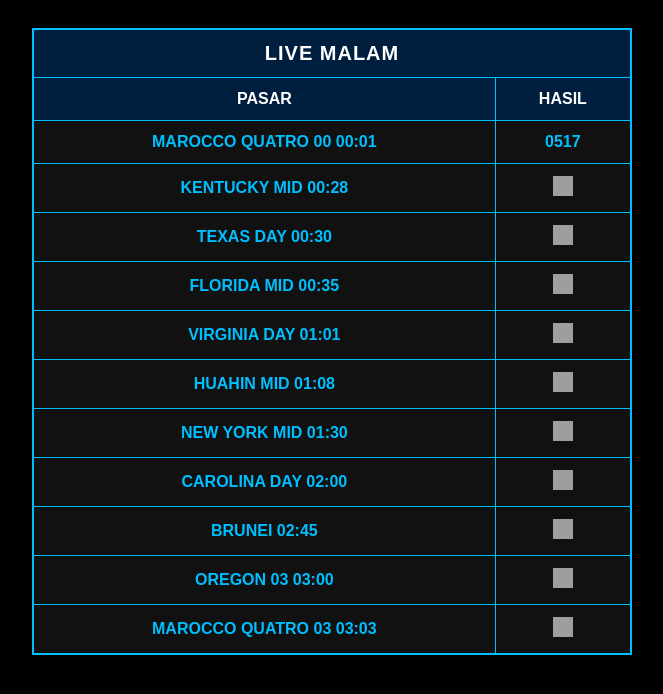
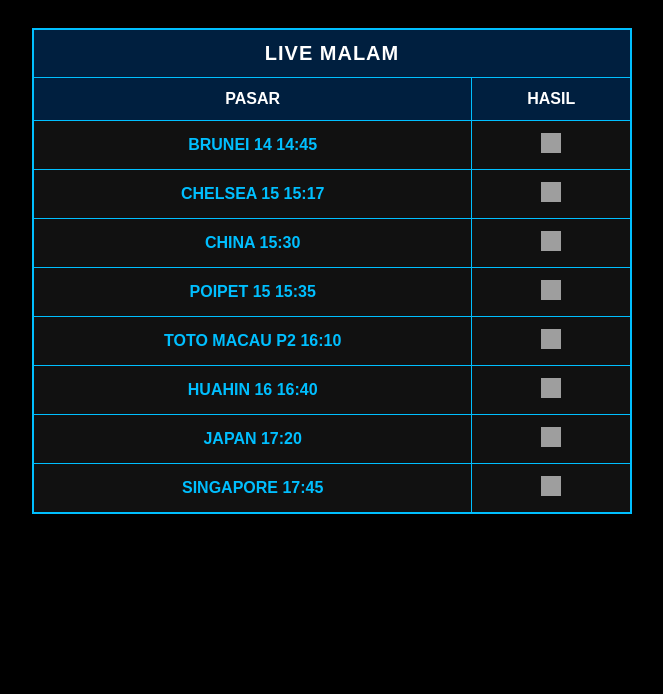
Before and after one commit to bebekyellow21-hash/livegema, a plain HTML site: page index.html in a window 1280 px wide. Shown: the whole page, without its empty margins (308-971 px from the left). Drawn offline with Linux system fonts and the light colour scheme; grey boxes are pictures that could not be loaded.

Commit message:
Update index.html

```diff
--- a/index.html
+++ b/index.html
@@ -1,4 +1,3 @@
-
 <!DOCTYPE html>
 <html lang="id">
 <head>
@@ -60,17 +59,14 @@
       <th>Hasil</th>
     </tr>
     <!-- Data -->
-<tr><td>MAROCCO QUATRO 00 00:01</td><td>0517</td></tr>
-    <tr><td>KENTUCKY MID 00:28</td><td class="loading"><img src="https://i.gifer.com/ZZ5H.gif" alt="loading"></td></tr>
-<tr><td>TEXAS DAY 00:30</td><td class="loading"><img src="https://i.gifer.com/ZZ5H.gif" alt="loading"></td></tr>
-    <tr><td>FLORIDA MID 00:35</td><td class="loading"><img src="https://i.gifer.com/ZZ5H.gif" alt="loading"></td></tr>
-<tr><td>VIRGINIA DAY 01:01</td><td class="loading"><img src="https://i.gifer.com/ZZ5H.gif" alt="loading"></td></tr>
-    <tr><td>HUAHIN MID 01:08</td><td class="loading"><img src="https://i.gifer.com/ZZ5H.gif" alt="loading"></td></tr>
-    <tr><td>NEW YORK MID 01:30</td><td class="loading"><img src="https://i.gifer.com/ZZ5H.gif" alt="loading"></td></tr>
-    <tr><td>CAROLINA DAY 02:00</td><td class="loading"><img src="https://i.gifer.com/ZZ5H.gif" alt="loading"></td></tr>
-    <tr><td>BRUNEI 02:45</td><td class="loading"><img src="https://i.gifer.com/ZZ5H.gif" alt="loading"></td></tr>
-    <tr><td>OREGON 03 03:00</td><td class="loading"><img src="https://i.gifer.com/ZZ5H.gif" alt="loading"></td></tr>
-<tr><td>MAROCCO QUATRO 03 03:03</td><td class="loading"><img src="https://i.gifer.com/ZZ5H.gif" alt="loading"></td></tr>
+<tr><td>BRUNEI 14 14:45</td><td class="loading"><img src="https://i.gifer.com/ZZ5H.gif" alt="loading"></td></tr>
+    <tr><td>CHELSEA 15 15:17</td><td class="loading"><img src="https://i.gifer.com/ZZ5H.gif" alt="loading"></td></tr>
+<tr><td>CHINA 15:30</td><td class="loading"><img src="https://i.gifer.com/ZZ5H.gif" alt="loading"></td></tr>
+    <tr><td>POIPET 15 15:35</td><td class="loading"><img src="https://i.gifer.com/ZZ5H.gif" alt="loading"></td></tr>
+<tr><td>TOTO MACAU P2 16:10</td><td class="loading"><img src="https://i.gifer.com/ZZ5H.gif" alt="loading"></td></tr>
+    <tr><td>HUAHIN 16 16:40</td><td class="loading"><img src="https://i.gifer.com/ZZ5H.gif" alt="loading"></td></tr>
+    <tr><td>JAPAN 17:20</td><td class="loading"><img src="https://i.gifer.com/ZZ5H.gif" alt="loading"></td></tr>
+    <tr><td>SINGAPORE 17:45</td><td class="loading"><img src="https://i.gifer.com/ZZ5H.gif" alt="loading"></td></tr>
   </table>
 </body>
 </html>
```
